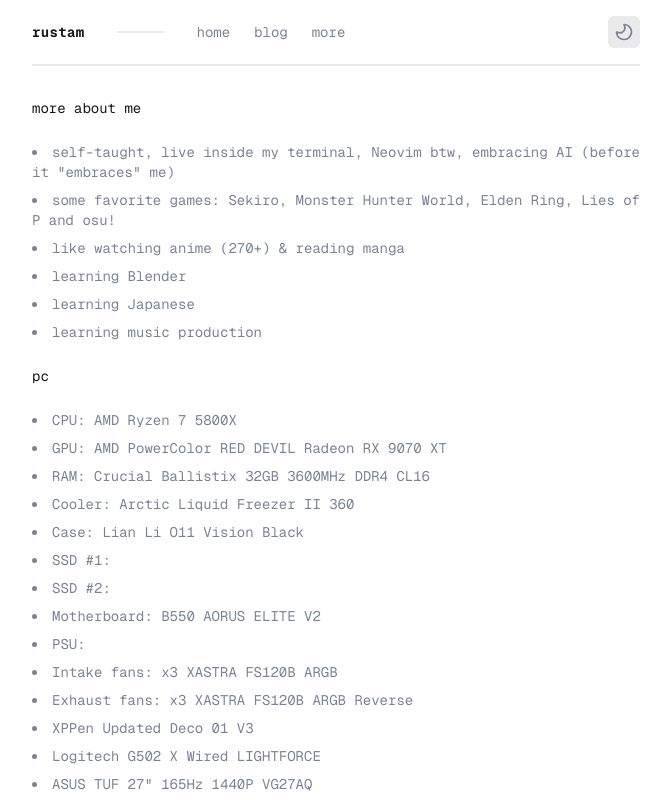
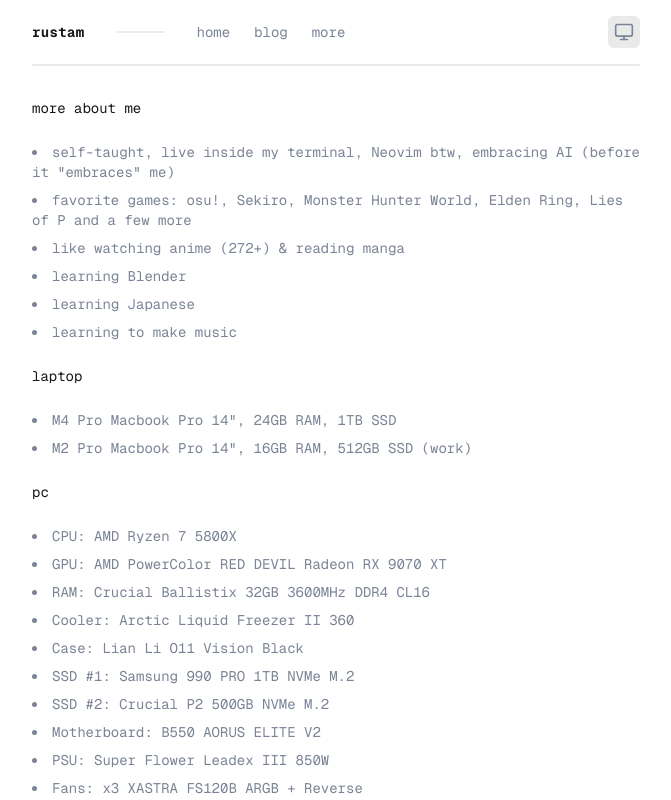
Before and after one commit to frixaco/frixaco.com, a Next.js app: page /more in a window 1280 px wide. Shown: the top 800 px of the page, without its empty margins (304-975 px from the left). Built offline with nearby package versions, Linux system fonts and the light colour scheme.

Commit message:
Add project shortcuts; Fix mode toggle behaviour

```diff
--- a/src/app/more/page.tsx
+++ b/src/app/more/page.tsx
@@ -9,13 +9,21 @@ export default function Page() {
             (before it "embraces" me)
           </li>
           <li>
-            some favorite games: Sekiro, Monster Hunter World, Elden Ring, Lies
-            of P and osu!
+            favorite games: osu!, Sekiro, Monster Hunter World, Elden Ring, Lies
+            of P and a few more
           </li>
-          <li>like watching anime (270+) & reading manga</li>
+          <li>like watching anime (272+) & reading manga</li>
           <li>learning Blender</li>
           <li>learning Japanese</li>
-          <li>learning music production</li>
+          <li>learning to make music</li>
+        </ul>
+      </div>
+
+      <div className="flex flex-col gap-6">
+        <h3 className="text-cyber-fg">laptop</h3>
+        <ul className="text-cyber-grey flex list-inside list-disc flex-col gap-2">
+          <li>M4 Pro Macbook Pro 14", 24GB RAM, 1TB SSD</li>
+          <li>M2 Pro Macbook Pro 14", 16GB RAM, 512GB SSD (work)</li>
         </ul>
       </div>
 
@@ -27,24 +35,14 @@ export default function Page() {
           <li>RAM: Crucial Ballistix 32GB 3600MHz DDR4 CL16</li>
           <li>Cooler: Arctic Liquid Freezer II 360</li>
           <li>Case: Lian Li O11 Vision Black</li>
-          <li>SSD #1: </li>
-          <li>SSD #2: </li>
+          <li>SSD #1: Samsung 990 PRO 1TB NVMe M.2</li>
+          <li>SSD #2: Crucial P2 500GB NVMe M.2</li>
           <li>Motherboard: B550 AORUS ELITE V2</li>
-          <li>PSU: </li>
-          <li>Intake fans: x3 XASTRA FS120B ARGB</li>
-          <li>Exhaust fans: x3 XASTRA FS120B ARGB Reverse</li>
-          <li>XPPen Updated Deco 01 V3</li>
+          <li>PSU: Super Flower Leadex III 850W</li>
+          <li>Fans: x3 XASTRA FS120B ARGB + Reverse</li>
+          <li>XPPen Deco 01 V3</li>
           <li>Logitech G502 X Wired LIGHTFORCE</li>
           <li>ASUS TUF 27" 165Hz 1440P VG27AQ</li>
-          <li>Logitech G502 X Wired LIGHTFORCE</li>
-        </ul>
-      </div>
-
-      <div className="flex flex-col gap-6">
-        <h3 className="text-cyber-fg">laptop</h3>
-        <ul className="text-cyber-grey flex list-inside list-disc flex-col gap-2">
-          <li>M4 Pro Macbook Pro 14", 24GB RAM, 1TB SSD</li>
-          <li>M2 Pro Macbook Pro 14", 16GB RAM, 512GB SSD (work)</li>
         </ul>
       </div>
 
--- a/src/app/page.tsx
+++ b/src/app/page.tsx
@@ -1,37 +1,8 @@
 import { Activity } from "@/components/activity";
+import { Projects } from "@/components/projects";
 import { Socials } from "@/components/socials";
 import { getActivity } from "@/lib/get-activity";
 import { Suspense } from "react";
-
-const projects = [
-  {
-    id: 1,
-    title: "anitrack",
-    tags: ["letui", "typescript", "rust"],
-    description:
-      "Simple TUI to help me watch anime in 4k without extra steps, built with my TUI library - letui",
-  },
-  {
-    id: 2,
-    title: "aitetsu",
-    tags: ["tauri", "typescript", "rust"],
-    description:
-      "High performance infinite canvas note-taking and AI chat web and desktop app",
-  },
-  {
-    id: 3,
-    title: "letui",
-    tags: ["rust", "typescript", "bun"],
-    description: "Component-based TUI library written from scratch",
-  },
-  {
-    id: 4,
-    title: "whatmedoin",
-    tags: ["rust", "typescript", "bun"],
-    description:
-      "Personal activity tracker for macOS, Windows and browser, tracks open tabs and programs",
-  },
-];
 
 const experience = [
   {
@@ -76,8 +47,6 @@ const experience = [
   },
 ];
 
-export const experimental_ppr = true;
-
 const FallbackActivity = () => {
   return <span className="">...</span>;
 };
@@ -113,29 +82,7 @@ export default async function Page() {
       <section className="flex flex-col items-stretch justify-start gap-6">
         <h3 className="text-cyber-fg font-semibold">projects</h3>
 
-        <div className="grid grid-cols-1 gap-8 md:grid-cols-2">
-          {projects.map((project) => (
-            <div
-              key={project.id}
-              className="group flex cursor-pointer flex-col gap-2"
-            >
-              <h4 className="text-cyber-fg group-hover:border-b-cyber-grey w-fit border-b border-b-transparent">
-                {project.title}
-              </h4>
-              <p className="">{project.description}</p>
-              <div className="text-cyber-grey flex gap-1 text-xs">
-                {project.tags.map((tag) => (
-                  <span
-                    key={tag}
-                    className="bg-cyber-bg-highlight rounded-sm px-1"
-                  >
-                    {tag}
-                  </span>
-                ))}
-              </div>
-            </div>
-          ))}
-        </div>
+        <Projects />
       </section>
 
       <span className="bg-cyber-bg-alt h-0.5 w-full rounded-full"></span>
--- a/src/components/mode-toggle.tsx
+++ b/src/components/mode-toggle.tsx
@@ -18,7 +18,16 @@ export function ModeToggle() {
   }
 
   return (
-    <div className="group bg-cyber-bg-alt absolute right-0 flex h-8 w-8 cursor-pointer flex-row-reverse items-center justify-center gap-1.5 overflow-hidden rounded-md p-1.5 transition-all duration-300 ease-out hover:w-[86px]">
+    <div
+      className={cn(
+        "group bg-cyber-bg-alt absolute right-0 flex h-8 w-8 cursor-pointer flex-row-reverse items-center gap-1.5 overflow-hidden rounded-md p-1.5 transition-all duration-300 ease-out hover:w-[86px]",
+        {
+          "justify-start": theme === "light",
+          "justify-center": theme === "dark",
+          "justify-end": theme === "system",
+        }
+      )}
+    >
       <button
         className="text-cyber-grey hover:text-cyber-orange inline-flex h-5 w-5 cursor-pointer items-center justify-center rounded-full leading-none"
         onClick={() => setTheme("light")}
--- /dev/null
+++ b/src/components/projects.tsx
@@ -0,0 +1,90 @@
+"use client";
+
+import { shouldIgnoreKey } from "@/lib/hotkeys";
+import { useEffect } from "react";
+
+const projects = [
+  {
+    id: 1,
+    key: "1",
+    title: "anitrack",
+    url: "https://github.com/frixaco/anitrack",
+    tags: ["letui", "typescript", "rust"],
+    description:
+      "Simple TUI to help me watch anime in 4k without extra steps, built with my TUI library - letui",
+  },
+  {
+    id: 2,
+    key: "2",
+    title: "aitetsu",
+    url: "https://github.com/frixaco/aitetsu",
+    tags: ["tauri", "typescript", "rust"],
+    description:
+      "High performance infinite canvas note-taking and AI chat web and desktop app",
+  },
+  {
+    id: 3,
+    key: "3",
+    title: "letui",
+    url: "https://github.com/frixaco/letui",
+    tags: ["rust", "typescript", "bun"],
+    description: "Component-based TUI library written from scratch",
+  },
+  {
+    id: 4,
+    key: "4",
+    title: "whatmedoin",
+    url: "https://github.com/frixaco/whatmedoin",
+    tags: ["rust", "typescript", "bun"],
+    description:
+      "Personal activity tracker for macOS, Windows and browser, tracks open tabs and programs",
+  },
+];
+
+const projectKeyMap = new Map(projects.map((p) => [p.key, p.url]));
+
+export function Projects() {
+  useEffect(() => {
+    const handleKeyDown = (e: KeyboardEvent) => {
+      if (shouldIgnoreKey(e)) return;
+
+      const url = projectKeyMap.get(e.key);
+      if (url) {
+        window.open(url, "_blank");
+      }
+    };
+
+    document.addEventListener("keydown", handleKeyDown);
+    return () => document.removeEventListener("keydown", handleKeyDown);
+  }, []);
+
+  return (
+    <div className="grid grid-cols-1 gap-8 md:grid-cols-2">
+      {projects.map((project) => (
+        <a
+          key={project.id}
+          href={project.url}
+          target="_blank"
+          className="group flex cursor-pointer flex-col gap-2"
+          aria-keyshortcuts={project.key}
+          title={`${project.title} (${project.key})`}
+        >
+          <h4 className="text-cyber-fg group-hover:border-b-cyber-grey w-fit border-b border-b-transparent">
+            {project.title} <span className="text-cyber-grey">[{project.key}]</span>
+          </h4>
+          <p className="">{project.description}</p>
+          <div className="text-cyber-grey flex gap-1 text-xs">
+            {project.tags.map((tag) => (
+              <span
+                key={tag}
+                className="bg-cyber-bg-highlight rounded-sm px-1"
+              >
+                {tag}
+              </span>
+            ))}
+          </div>
+        </a>
+      ))}
+    </div>
+  );
+}
--- a/src/components/socials.tsx
+++ b/src/components/socials.tsx
@@ -50,7 +50,7 @@ export function Socials() {
 
       const url = socialKeyMap.get(e.key.toLowerCase());
       if (url) {
-        document.open(url, "_blank", "noopener,noreferrer");
+        document.open(url, "_blank");
       }
     };
 
@@ -65,7 +65,6 @@ export function Socials() {
           key={social.id}
           href={social.url}
           target="_blank"
-          rel="noopener noreferrer"
           className="hover:text-cyber-fg"
           aria-keyshortcuts={social.key}
           title={`${social.name} (${social.key})`}
```
Also changed, not shown: package.json (+12 -12 lines), tsconfig.json (+13 -4 lines), 2 other files (tests, documents, lock files or other folders).
